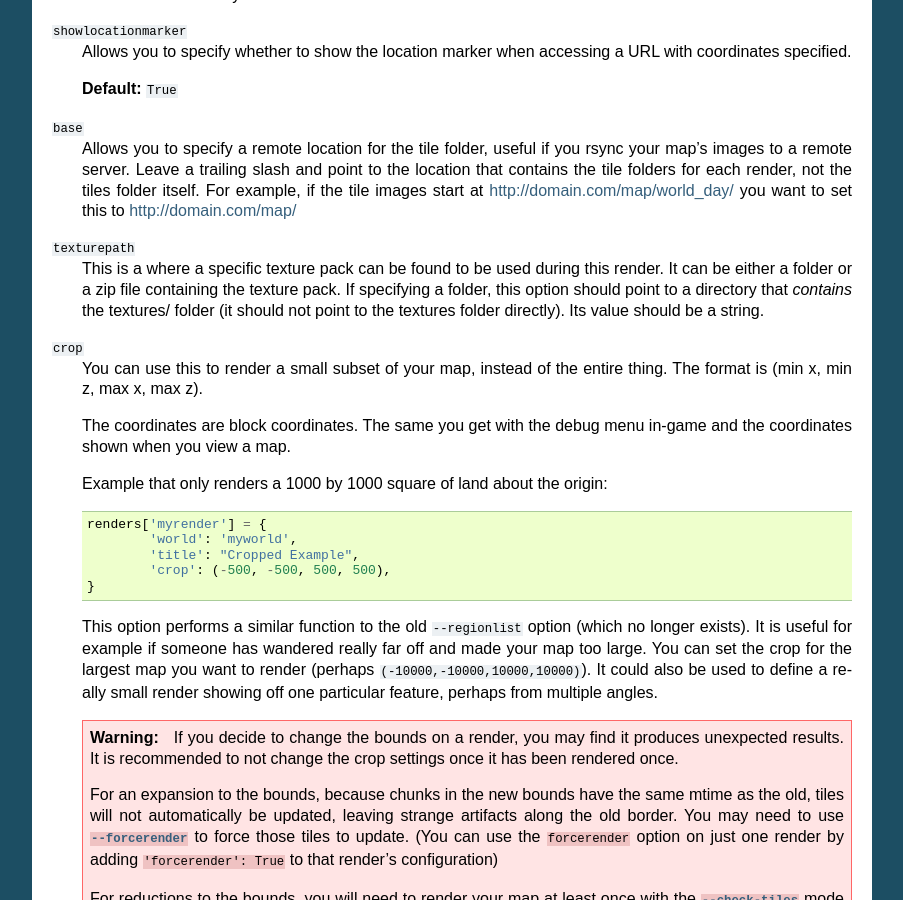
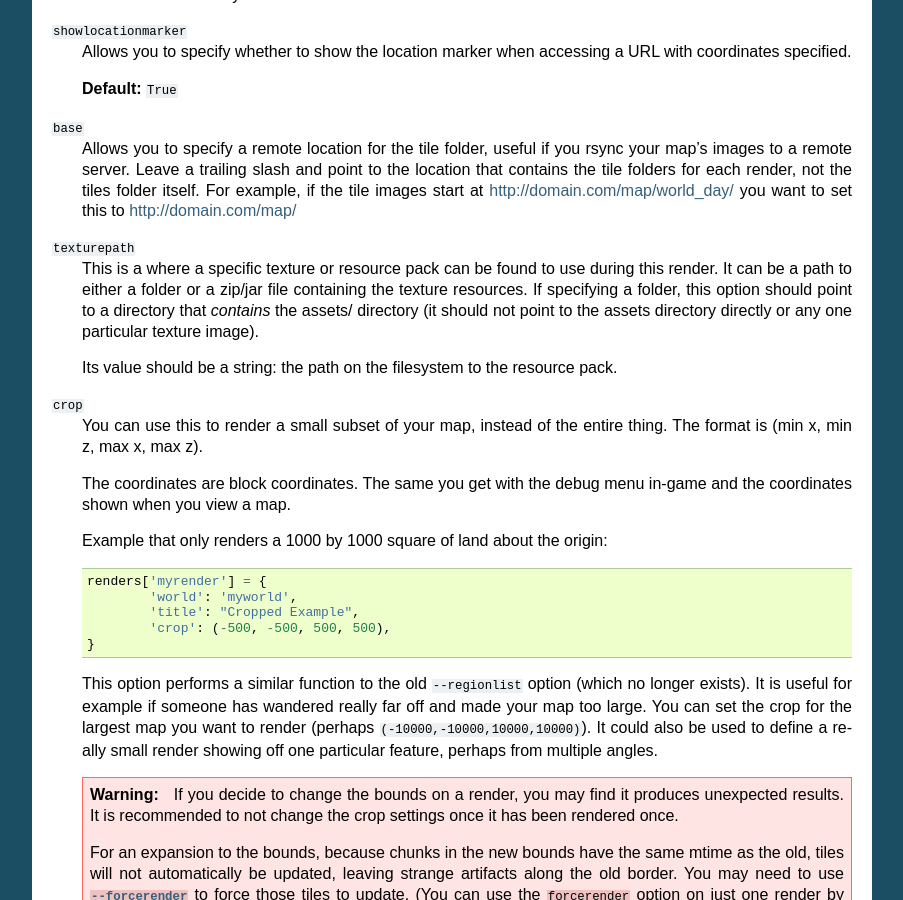
Before and after one commit to overviewer/Minecraft-Overviewer, a Sphinx documentation site: the page built from docs/config.rst, in a window 1280 px wide and 900 px high, scrolled down 8222 px. Shown: the whole window, without its empty margins (198-1101 px from the left). Built offline with Sphinx 7.4.7, drawn with Linux system fonts in a browser that asks for light colours; some of the changed text lies outside the part shown.

Commit message:
fixed wording related to texturepath in config docs
Changed to be more accurate with the resource pack changes in minecraft
1.6

```diff
--- a/docs/config.rst
+++ b/docs/config.rst
@@ -111,9 +111,10 @@ there are many preset rendermodes, and you can even create your own (more on
 that later).
 
 And finally, note the usage of the ``texturepath`` option. This specifies a
-texture pack to use for the rendering. Also note that it is set at the top level
-of the config file, and therefore applies to every render. It could be set on
-individual renders to apply to just those renders.
+texture pack (also called a resource pack) to use for the rendering. Also note
+that it is set at the top level of the config file, and therefore applies to
+every render. It could be set on individual renders to apply to just those
+renders.
 
 .. note::
 
@@ -547,11 +548,14 @@ values. The valid configuration keys are listed below.
 .. _option_texturepath:
 
 ``texturepath``
-    This is a where a specific texture pack can be found to be used during this render.
-    It can be either a folder or a zip file containing the texture pack.  If specifying
-    a folder, this option should point to a directory that *contains* the textures/ folder
-    (it should not point to the textures folder directly).
-    Its value should be a string.
+    This is a where a specific texture or resource pack can be found to use
+    during this render. It can be a path to either a folder or a zip/jar file
+    containing the texture resources. If specifying a folder, this option should
+    point to a directory that *contains* the assets/ directory (it should not
+    point to the assets directory directly or any one particular texture image).
+
+    Its value should be a string: the path on the filesystem to the resource
+    pack.
 
 .. _crop:
 
--- a/docs/running.rst
+++ b/docs/running.rst
@@ -231,8 +231,8 @@ Installing the Textures
 
 .. note::
     This procedure has changed with Minecraft 1.6's Resource Pack update. The
-    latest versions of Overviewer are not compatible with Minecraft 1.5 clients
-    and below.
+    latest versions of Overviewer are not compatible with Minecraft 1.5 client
+    resources.
 
 If Overviewer is running on a machine with the Minecraft client installed, it
 will automatically use the default textures from Minecraft.
```
